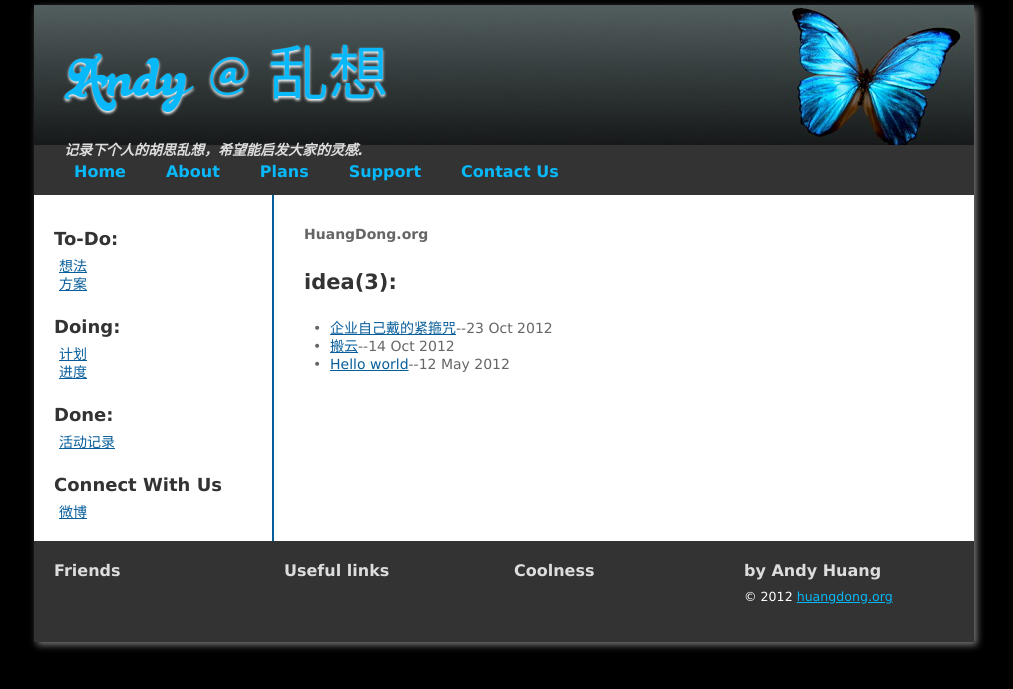
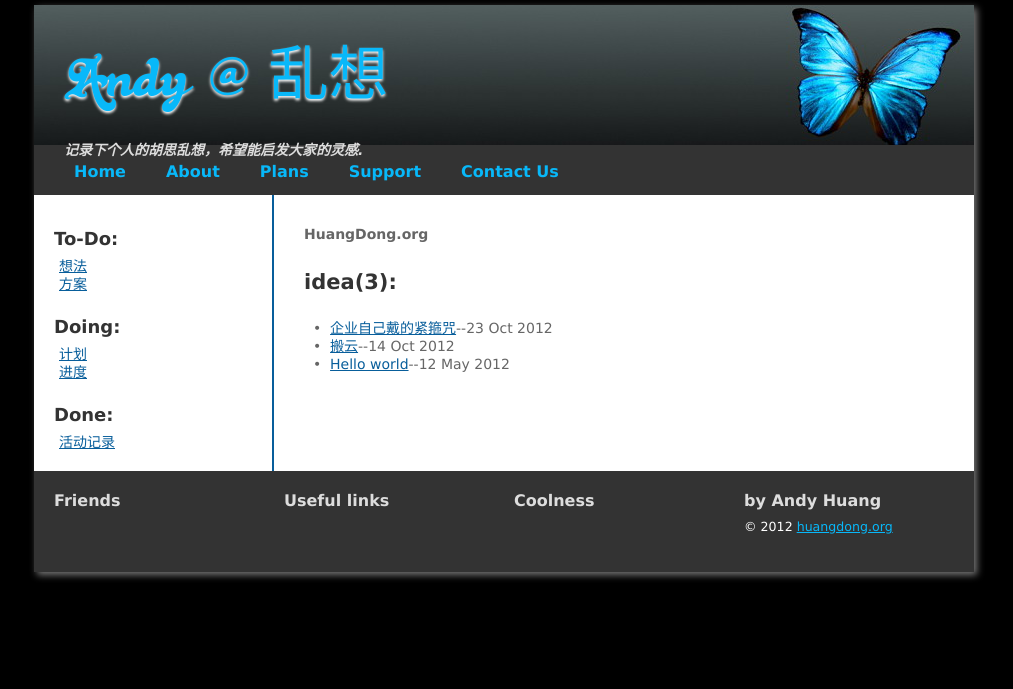
Before and after one commit to huangdong99/huangdong99.github.com, a Jekyll site: the page built from index.md, in a window 1280 px wide. Shown: the top 689 px of the page, without its empty margins (136-1149 px from the left). Built offline with Jekyll 4.4.1, drawn with Linux system fonts in a browser that asks for light colours; Markdown is read by kramdown in place of the engine named in the settings.

Commit message:
remove contact us in sidebar

```diff
--- a/_layouts/default.html
+++ b/_layouts/default.html
@@ -53,10 +53,6 @@
 			</ul>
 
 
-				<h3>Connect With Us</h3>
-					<ul>
-						<li><a href="#">微博</a></li>
-					</ul>
 
 		</aside><!-- end of sidebar -->
 
```
